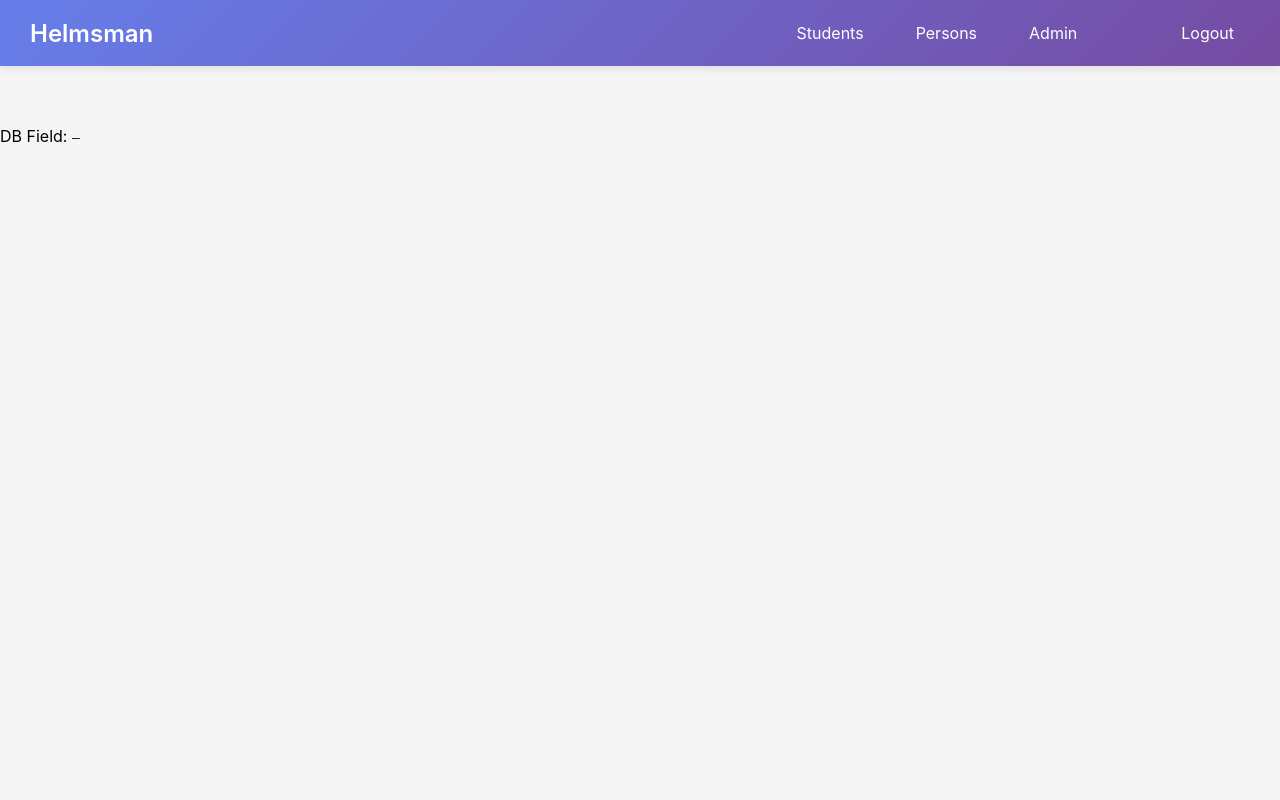
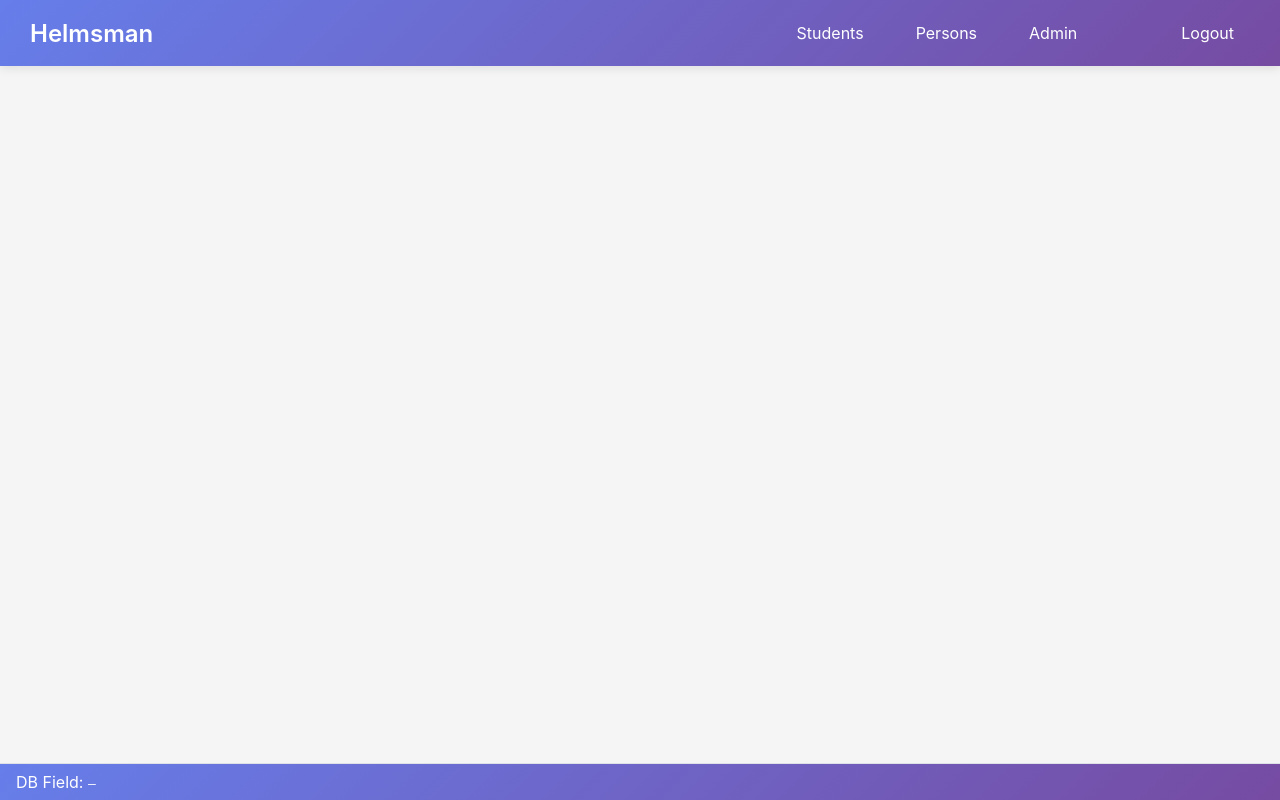
Before and after one commit to bubbly853/ribbon2helmsman, a Django app: template helmsman/templates/sis/detail_base.html in a window 1280 px wide. Run offline with Django 5.2, Linux system fonts and the light colour scheme; the template is opened without the code that fills it, so the values that code supplies are empty.

Commit message:
make footer better looking

```diff
--- a/helmsman/templates/sis/detail_base.html
+++ b/helmsman/templates/sis/detail_base.html
@@ -16,7 +16,9 @@
             background: #f5f5f5;
             min-height: 100vh;
         }
-
+        .content-wrapper {
+            margin-bottom: 40px;
+        }
         .navbar {
             background: linear-gradient(135deg, #667eea 0%, #764ba2 100%);
             color: white;
@@ -185,6 +187,19 @@
             border-radius: 6px;
             font-size: 14px;
         }
+
+        .footer {
+            background: linear-gradient(135deg, #667eea 0%, #764ba2 100%);
+            color: white;
+            position: fixed;
+            bottom: 0;
+            left: 0;
+            width: 100%;
+            background-color: #f8f9fa;
+            border-top: 1px solid #dee2e6;
+            padding: 8px 16px;
+            z-index: 1000;
+        }
     </style>
     {% block extra_css %}{% endblock %}
 </head>
--- a/helmsman/templates/sis/person_detail.html
+++ b/helmsman/templates/sis/person_detail.html
@@ -74,7 +74,8 @@
         <!-- Editable: Country -->
         <div class="form-group">
             <label for="id_country">ID Country</label>
-            <select id="id_country" name="id_country">
+            <select id="id_country" name="id_country"
+            data-db-field="gum_ident.gum_ident_id_coid | ggl_count_hr_name">
                 {% for country in countries %}
                     <option value="{{ country.ggl_count_coid }}"
                         data-db-field="gum_ident.gum_ident_id_coid | ggl_count_hr_name"
```
